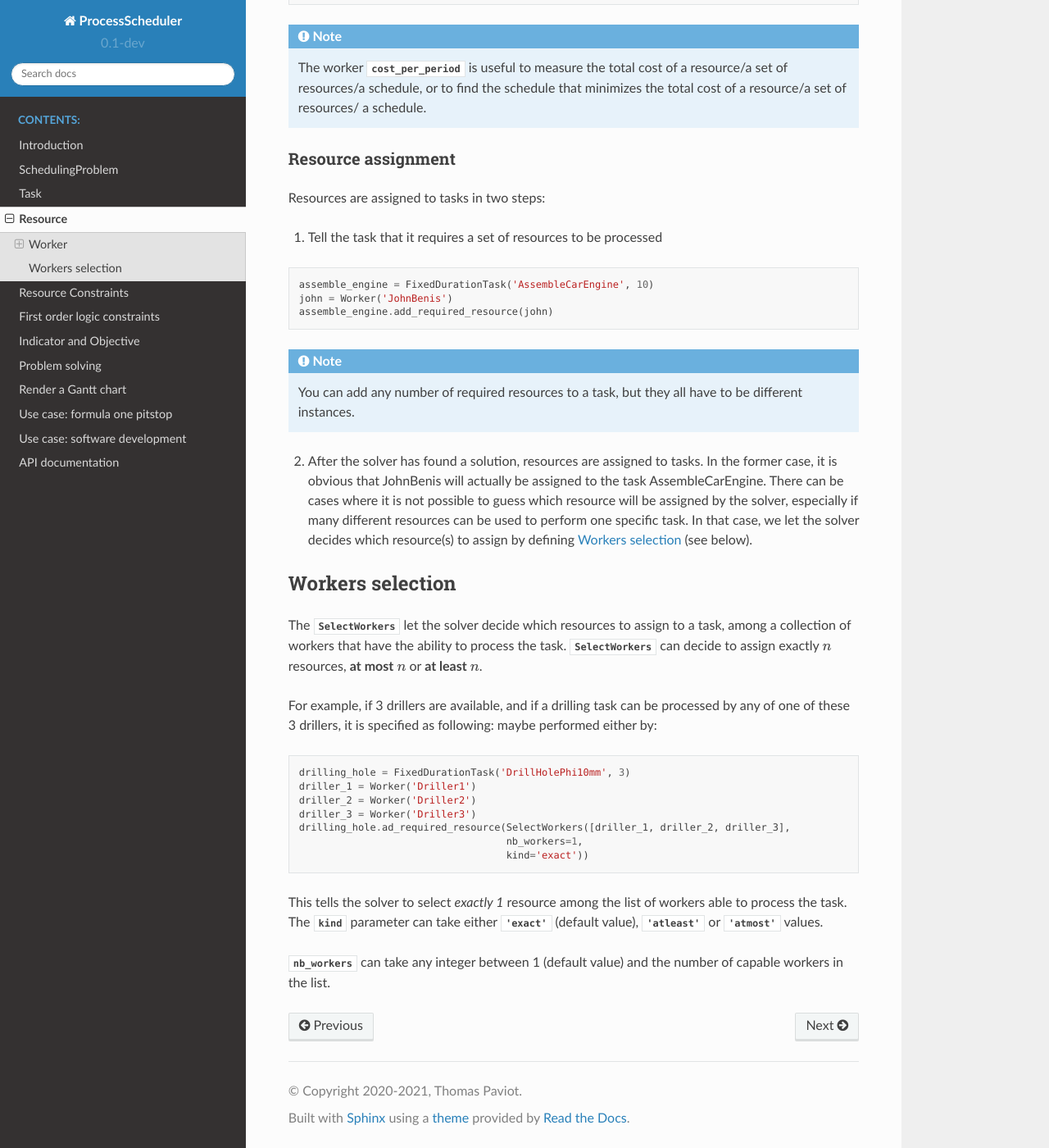
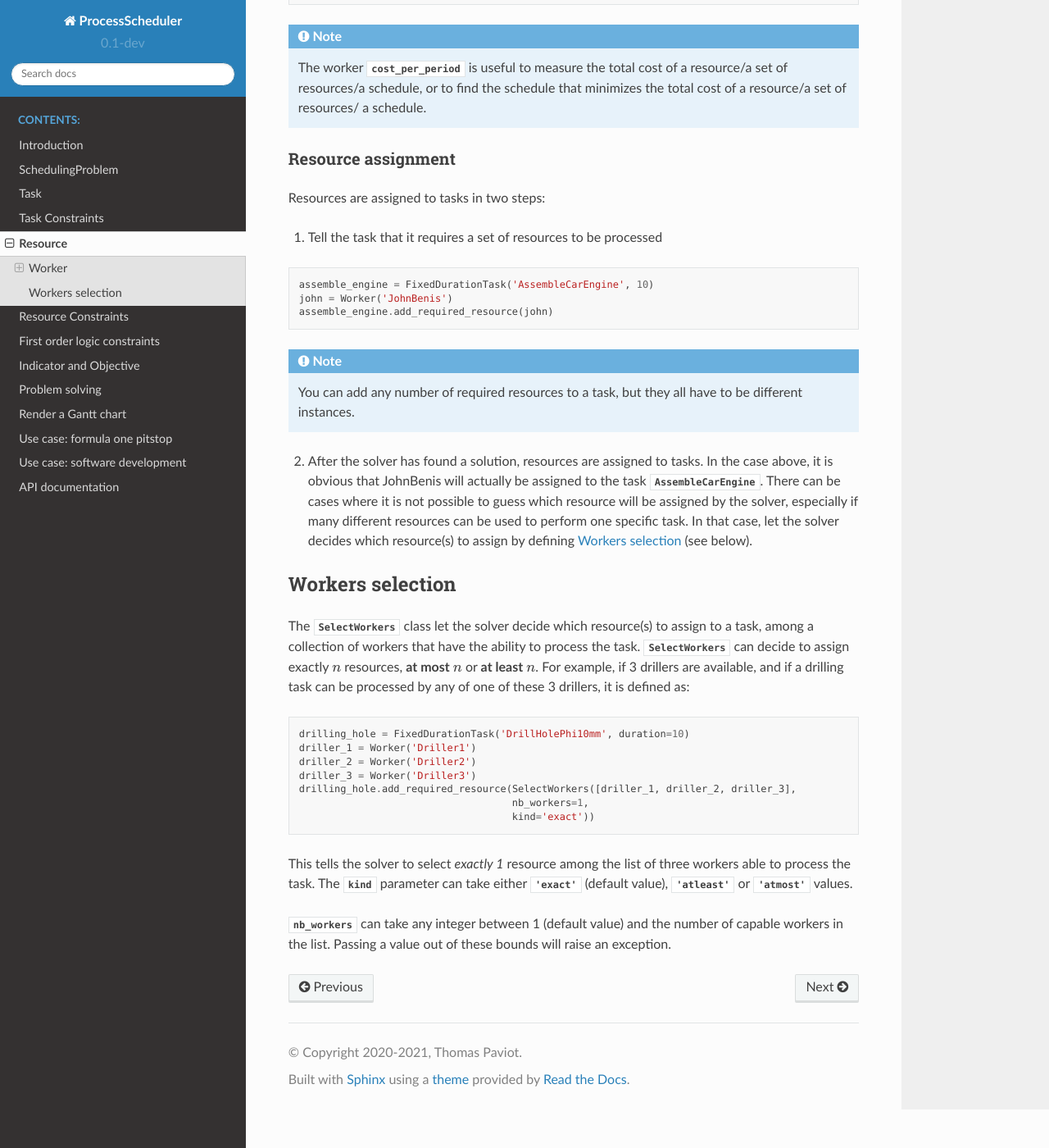
Before and after one commit to tpaviot/ProcessScheduler, a Sphinx documentation site: the page built from doc/resource.rst, in a window 1280 px wide and 1400 px high, scrolled down 1274 px. Shown: the whole window at 82% size. Built offline with Sphinx 7.4.7 and the Read the Docs theme 2.0.0, drawn with Linux system fonts in a browser that asks for light colours; pages that are not in the unit, such as notebooks, are missing from menus.

Commit message:
Update doc

```diff
--- a/doc/index.rst
+++ b/doc/index.rst
@@ -10,7 +10,7 @@ A a 100% pure python library to compute resource-constrained task schedules. It
    introduction
    scheduling_problem
    task
-   builtin_task_constraints
+   task_constraints
    resource
    resource_constraints
    first_order_logic_constraints
--- a/doc/resource.rst
+++ b/doc/resource.rst
@@ -63,28 +63,24 @@ Resources are assigned to tasks in two steps:
 .. note::
    You can add any number of required resources to a task, but they all have to be different instances.
 
-2. After the solver has found a solution, resources are assigned to tasks. In the former case, it is obvious that JohnBenis will actually be assigned to the task AssembleCarEngine. There can be cases where it is not possible to guess which resource will be assigned by the solver, especially if many different resources can be used to perform one specific task. In that case, we let the solver decides which resource(s) to assign by defining :ref:`alternative-workers` (see below).
+2. After the solver has found a solution, resources are assigned to tasks. In the case above, it is obvious that JohnBenis will actually be assigned to the task :const:`AssembleCarEngine`. There can be cases where it is not possible to guess which resource will be assigned by the solver, especially if many different resources can be used to perform one specific task. In that case, let the solver decides which resource(s) to assign by defining :ref:`alternative-workers` (see below).
 
 .. _alternative-workers:
 
 Workers selection
 -----------------
-The :class:`SelectWorkers` let the solver decide which resources to assign to a task, among a collection of workers that  have the ability to process the task. :class:`SelectWorkers` can decide to assign exactly :math:`n` resources, **at most** :math:`n` or **at least** :math:`n`.
-
-For example, if 3 drillers are available, and if a drilling task can be processed by any of one of these 3 drillers, it is specified as following:
-maybe performed either by:
+The :class:`SelectWorkers` class let the solver decide which resource(s) to assign to a task, among a collection of workers that have the ability to process the task. :class:`SelectWorkers` can decide to assign exactly :math:`n` resources, **at most** :math:`n` or **at least** :math:`n`. For example, if 3 drillers are available, and if a drilling task can be processed by any of one of these 3 drillers, it is defined as:
 
 .. code-block:: python
 
-    drilling_hole = FixedDurationTask('DrillHolePhi10mm', 3)
+    drilling_hole = FixedDurationTask('DrillHolePhi10mm', duration=10)
     driller_1 = Worker('Driller1')
     driller_2 = Worker('Driller2')
     driller_3 = Worker('Driller3')
-    drilling_hole.ad_required_resource(SelectWorkers([driller_1, driller_2, driller_3],
-                                       nb_workers=1,
-                                       kind='exact'))
+    drilling_hole.add_required_resource(SelectWorkers([driller_1, driller_2, driller_3],
+                                        nb_workers=1,
+                                        kind='exact'))
 
-This tells the solver to select *exactly 1* resource among the list of workers able to process the task. The :attr:`kind` parameter can take either :const:`'exact'` (default value), :const:`'atleast'` or :const:`'atmost'` values.
+This tells the solver to select *exactly 1* resource among the list of three workers able to process the task. The :attr:`kind` parameter can take either :const:`'exact'` (default value), :const:`'atleast'` or :const:`'atmost'` values.
 
-
-:const:`nb_workers` can take any integer between 1 (default value) and the number of capable workers in the list.
+:const:`nb_workers` can take any integer between 1 (default value) and the number of capable workers in the list. Passing a value out of these bounds will raise an exception.
```
Also changed, not shown: doc/first_order_logic_constraints.rst (+8 -4 lines), doc/task_constraints.rst (+10 -10 lines).
